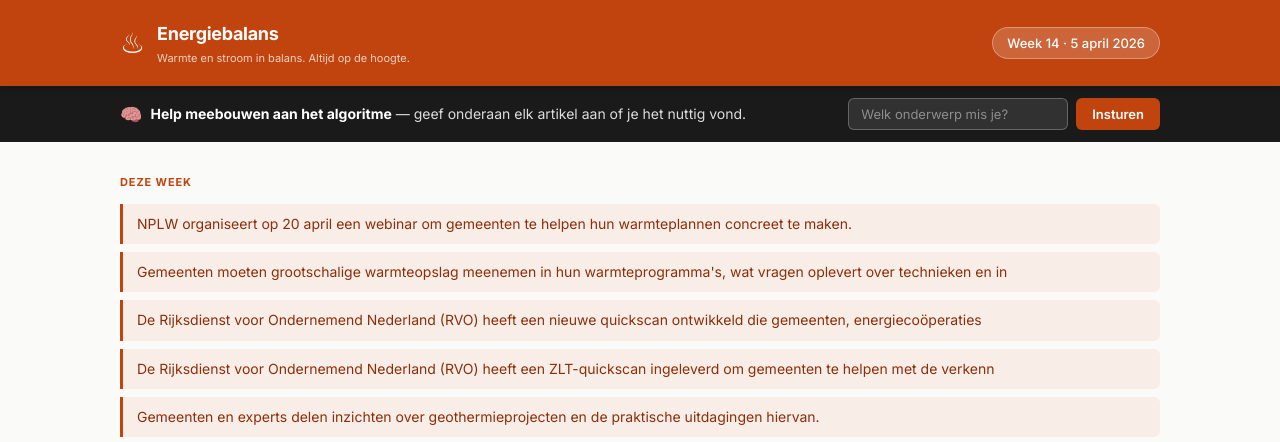
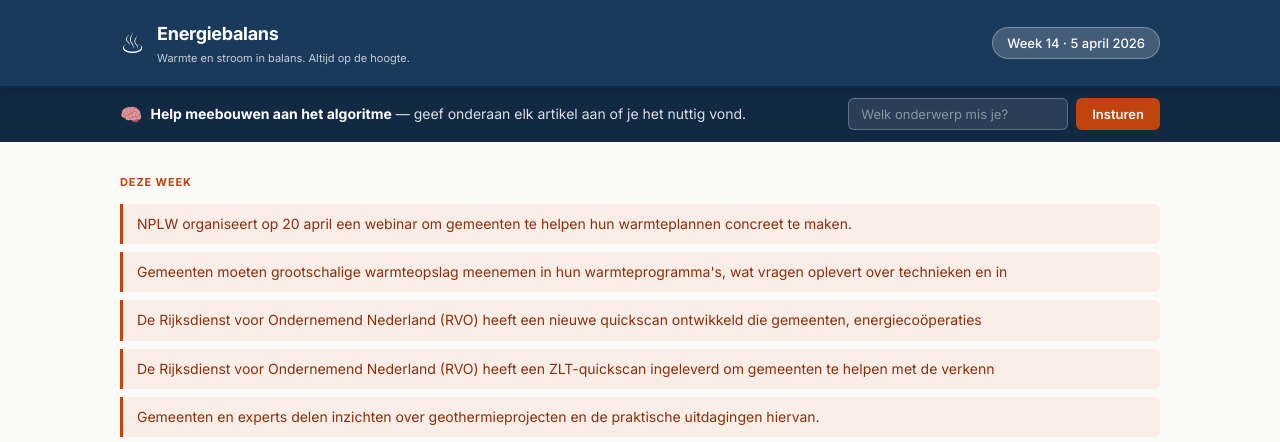
Before and after one commit to sklifman92/nieuwsbrief-dwm, a website: page web/index.html in a window 1280 px wide. Shown: the top 442 px of the page. Drawn offline with Linux system fonts and the light colour scheme.

Commit message:
chore: header blauw, koraalrood als accent

```diff
--- a/web/style.css
+++ b/web/style.css
@@ -4,6 +4,8 @@
   --brand: #c1440e;
   --brand-light: #f9ede8;
   --brand-dark: #8b2f09;
+  --header-bg: #1a3a5c;
+  --header-bg-dark: #122944;
   --text: #1a1a1a;
   --text-muted: #6b6b6b;
   --border: #e5e5e5;
@@ -27,7 +29,7 @@ body {
 
 /* ── Algoritme banner ── */
 .algoritme-banner {
-  background: #1a1a1a;
+  background: var(--header-bg-dark);
   color: #fff;
   padding: 12px 0;
   font-size: 14px;
@@ -99,7 +101,7 @@ body {
 
 /* ── Header ── */
 .site-header {
-  background: var(--brand);
+  background: var(--header-bg);
   color: #fff;
   padding: 20px 0;
   position: sticky;
```
